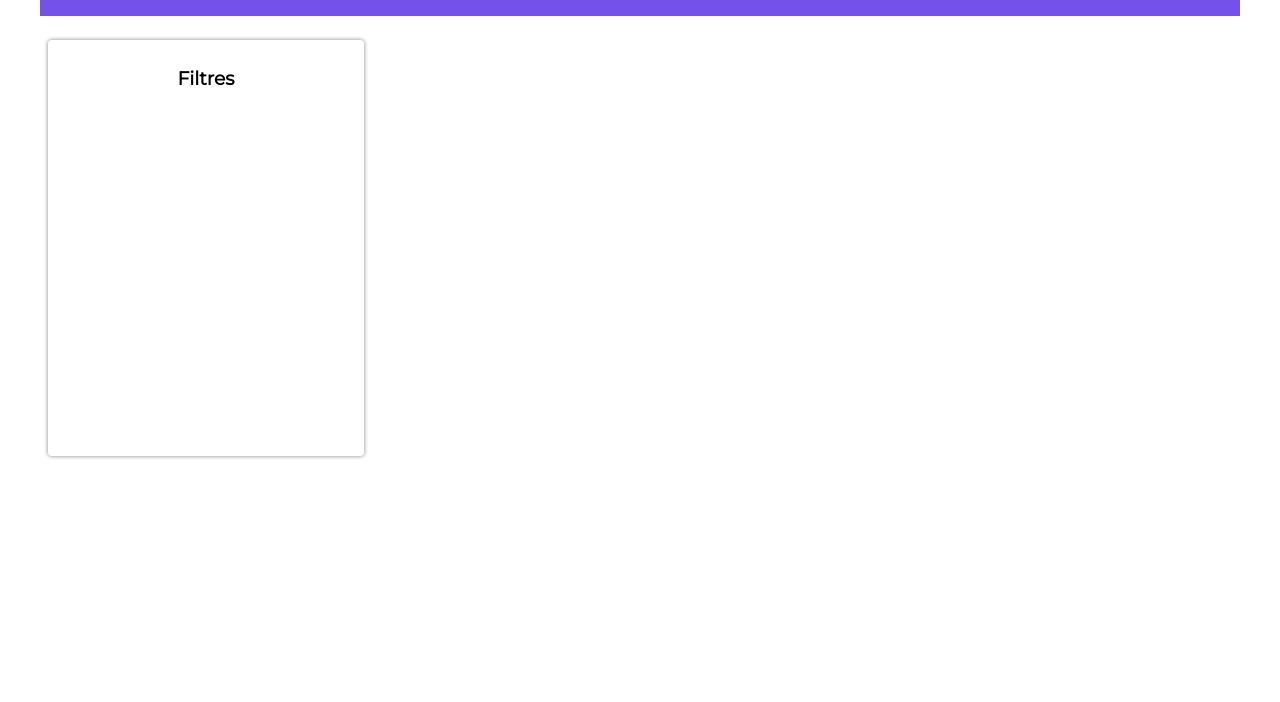
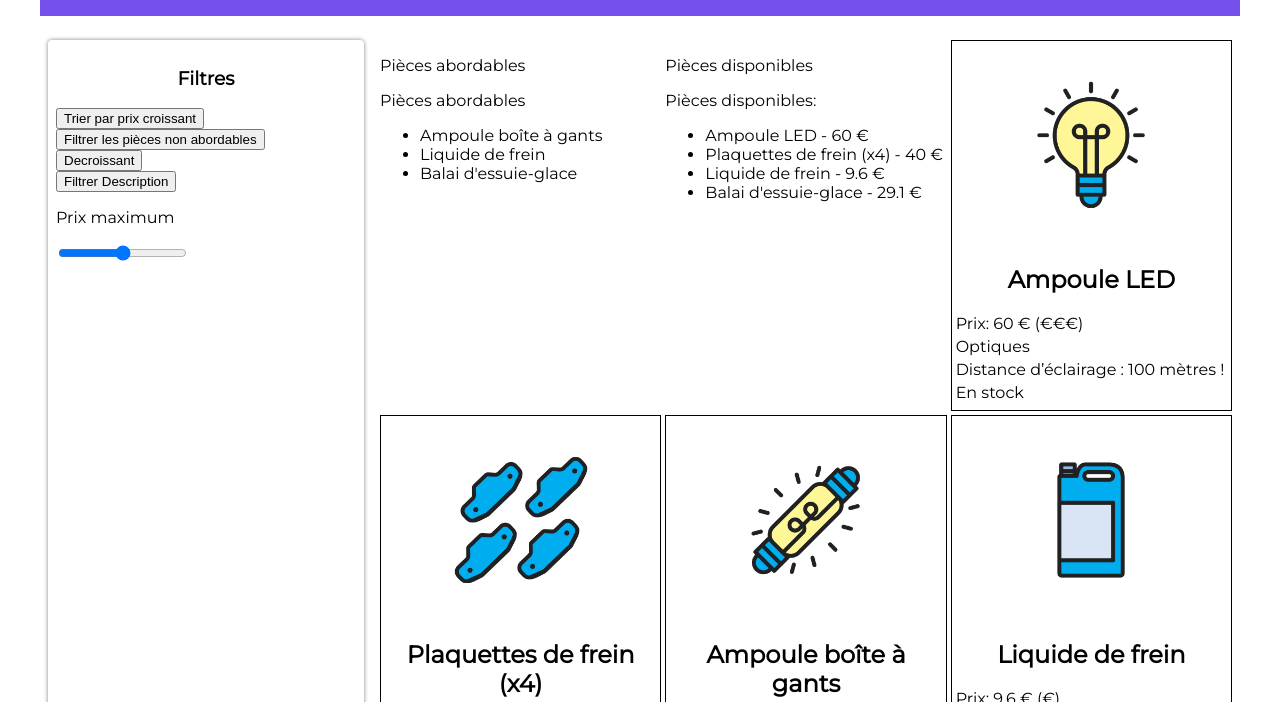
Before and after one commit to OpenClassrooms-Student-Center/7697016-Front-End.1, a website: page index.html in a window 1280 px wide. Shown: the part 98-800 px from the top of the page. Drawn offline with Linux system fonts and the light colour scheme; no server answers.

Commit message:
step 2 ok

```diff
--- a/index.html
+++ b/index.html
@@ -4,7 +4,7 @@
 		<meta charset="utf-8">
 		<title>Les Bonnes Pièces</title>
 		<link rel="stylesheet" href="styles.css">
-		<script type="module" src="pieces.js"></script>
+		<script type="module" src="pieces.js" defer></script>
 	</head>
 	<body>
 		<header>
@@ -15,10 +15,28 @@
 			<!-- Menu de recherche -->
 			<section class="filtres">
 				<h3>Filtres</h3>
+				<button class="btn-trier">Trier par prix croissant</button>
+				<br>
+				<button class="btn-filtrer">Filtrer les pièces non abordables</button>
+
+				<br>
+				<button class="btn-decroissant">Decroissant</button>
+				<br>
+				<button class="btn-nodesc">Filtrer Description</button>
+				<br>
+				<p>Prix maximum</p>
+				<input type="range" name="prix-max" id="prix-max" min="0" max="60" step="5" >
 			</section>
 
 			<!-- Fiches produits -->
 			<section class="fiches">
+				<!-- Code ajouté -->
+				<div class="abordables">
+					<p>Pièces abordables</p>
+				</div>
+				<div class="disponibles">
+					<p>Pièces disponibles</p>
+				</div>
 			</section>
 		</main>
 	</body>
--- a/pieces-autos.json
+++ b/pieces-autos.json
@@ -6,7 +6,7 @@
         "categorie": "Optiques",
         "image": "images/ampoule-led.png",
         "description": "Distance d’éclairage : 100 mètres !",
-        "disponibilité": true
+        "disponibilite": true
     },
     {
         "id": 2,
@@ -15,7 +15,7 @@
         "categorie": "Freinage",
         "image": "images/plaquettes-frein.png",
         "description": "Une qualité de freinage optimale, par tous les temps.",
-        "disponibilité": true
+        "disponibilite": true
     },
     {
         "id": 3,
@@ -24,7 +24,7 @@
         "categorie": "Optiques",
         "image": "images/ampoule-boite-a-gants.png",
         "description": "Pour y voir clair dans l’habitacle.",
-        "disponibilité": false
+        "disponibilite": false
     },
     {
         "id": 4,
@@ -32,7 +32,7 @@
         "prix": 9.60,
         "categorie": "Freinage",
         "image": "images/liquide-frein.png",
-        "disponibilité": true
+        "disponibilite": true
     },
     {
         "id": 5,
@@ -40,6 +40,6 @@
         "prix": 29.10,
         "image": "images/balai-essuie-glace.png",
         "description": "Performances d’essuyage au top ! Longueur : 550 mm.",
-        "disponibilité": true
+        "disponibilite": true
     }
 ]
--- a/pieces.js
+++ b/pieces.js
@@ -1,18 +1,142 @@
 // Récupération des pièces depuis le fichier JSON
-const reponse = await fetch("pieces-auto.json");
+const reponse = await fetch('pieces-autos.json');
 const pieces = await reponse.json();
 
-//Création des quatres balises
-const article = pieces[0];
+function genererPieces(pieces){
+    for (let i = 0; i < pieces.length; i++) {
 
-const imageElement = document.createElement("img");
-imageElement.src = article.image;
+        const article = pieces[i];
+        // Récupération de l'élément du DOM qui accueillera les fiches
+        const sectionFiches = document.querySelector(".fiches");
+        // Création d’une balise dédiée à une pièce automobile
+        const pieceElement = document.createElement("article");
+        // Création des balises
+        const imageElement = document.createElement("img");
+        imageElement.src = article.image;
+        const nomElement = document.createElement("h2");
+        nomElement.innerText = article.nom;
+        const prixElement = document.createElement("p");
+        prixElement.innerText = `Prix: ${article.prix} € (${article.prix < 35 ? "€" : "€€€"})`;
+        const categorieElement = document.createElement("p");
+        categorieElement.innerText = article.categorie ?? "(aucune catégorie)";
+        const descriptionElement = document.createElement("p");
+        descriptionElement.innerText = article.description ?? "Pas de description pour le moment.";
+        const stockElement = document.createElement("p");
+        stockElement.innerText = article.disponibilite ? "En stock" : "Rupture de stock";
 
-const nomElement = document.createElement("h2");
-nomElement.innerText = article.nom;
+        // On rattache la balise article a la section Fiches
+        sectionFiches.appendChild(pieceElement);
+        // On rattache l’image à pieceElement (la balise article)
+        pieceElement.appendChild(imageElement);
+        pieceElement.appendChild(nomElement);
+        pieceElement.appendChild(prixElement);
+        pieceElement.appendChild(categorieElement);
+        //Ajout des éléments au DOM pour l'exercice
+        pieceElement.appendChild(descriptionElement);
+        pieceElement.appendChild(stockElement);
 
-const prixElement = document.createElement("p");
-prixElement.innerText = `Prix: ${article.prix} €`; //littéraux de gabarit ou template string
+     }
+}
 
-const categorieElement = document.createElement("p");
-categorieElement.innerText = article.categorie;
+genererPieces(pieces);
+
+ //gestion des bouttons
+const boutonTrier = document.querySelector(".btn-trier");
+
+boutonTrier.addEventListener("click", function () {
+    const piecesOrdonnees = Array.from(pieces);
+    piecesOrdonnees.sort(function (a, b) {
+        return a.prix - b.prix;
+     });
+     document.querySelector(".fiches").innerHTML = "";
+    genererPieces(piecesOrdonnees);
+});
+
+const boutonFiltrer = document.querySelector(".btn-filtrer");
+
+boutonFiltrer.addEventListener("click", function () {
+    const piecesFiltrees = pieces.filter(function (piece) {
+        return piece.prix <= 35;
+    });
+    document.querySelector(".fiches").innerHTML = "";
+    genererPieces(piecesFiltrees);
+});
+
+//Correction Exercice
+const boutonDecroissant = document.querySelector(".btn-decroissant");
+
+boutonDecroissant.addEventListener("click", function () {
+    const piecesOrdonnees = Array.from(pieces);
+    piecesOrdonnees.sort(function (a, b) {
+        return b.prix - a.prix;
+     });
+     document.querySelector(".fiches").innerHTML = "";
+    genererPieces(piecesOrdonnees);
+});
+
+const boutonNoDescription = document.querySelector(".btn-nodesc");
+
+boutonNoDescription.addEventListener("click", function () {
+    const piecesFiltrees = pieces.filter(function (piece) {
+        return piece.description
+    });
+    document.querySelector(".fiches").innerHTML = "";
+    genererPieces(piecesFiltrees);
+});
+
+const noms = pieces.map(piece => piece.nom);
+for(let i = pieces.length -1 ; i >= 0; i--){
+    if(pieces[i].prix > 35){
+        noms.splice(i,1)
+    }
+}
+console.log(noms)
+//Création de l'en-tête
+
+const pElement = document.createElement('p')
+pElement.innerText = "Pièces abordables";
+//Création de la liste
+const abordablesElements = document.createElement('ul');
+//Ajout de chaque nom à la liste
+for(let i=0; i < noms.length ; i++){
+    const nomElement = document.createElement('li');
+    nomElement.innerText = noms[i];
+    abordablesElements.appendChild(nomElement)
+}
+// Ajout de l'en-tête puis de la liste au bloc résultats filtres
+document.querySelector('.abordables')
+    .appendChild(pElement)
+    .appendChild(abordablesElements)
+
+//Code Exercice
+const nomsDisponibles = pieces.map(piece => piece.nom)
+const prixDisponibles = pieces.map(piece => piece.prix)
+
+for(let i = pieces.length -1 ; i >= 0; i--){
+    if(pieces[i].disponibilite === false){
+        nomsDisponibles.splice(i,1)
+        prixDisponibles.splice(i,1)
+    }
+}
+
+const disponiblesElement = document.createElement('ul');
+
+for(let i=0 ; i < nomsDisponibles.length ; i++){
+    const nomElement = document.createElement('li');
+    nomElement.innerText = `${nomsDisponibles[i]} - ${prixDisponibles[i]} €`
+    disponiblesElement.appendChild(nomElement)
+}
+
+const pElementDisponible = document.createElement('p')
+pElementDisponible.innerText = "Pièces disponibles:";
+document.querySelector('.disponibles').appendChild(pElementDisponible).appendChild(disponiblesElement)
+
+
+const inputPrixMax = document.querySelector('#prix-max')
+inputPrixMax.addEventListener('input', function(){
+    const piecesFiltrees = pieces.filter(function(piece){
+        return piece.prix <= inputPrixMax.value;
+    });
+    document.querySelector(".fiches").innerHTML = "";
+    genererPieces(piecesFiltrees);
+})
--- a/styles.css
+++ b/styles.css
@@ -45,11 +45,24 @@ main {
 .fiches {
 	flex: 1;
 	margin: 8px;
+	display: grid;
+	grid-template-columns: repeat(3, 1fr);
+	gap: 4px;
 }
-.fiches img {
+.fiches article {
+	border: 1px solid black;
+	padding: 4px;
+}
+.fiches article img {
+	display: block;
+	margin-left: auto;
+	margin-right: auto;
 	max-width: 200px;
 }
-.fiches p {
+.fiches article p {
 	margin-top: 4px;
 	margin-bottom: 4px;
 }
+.fiches article h2 {
+	text-align: center;
+}
```
